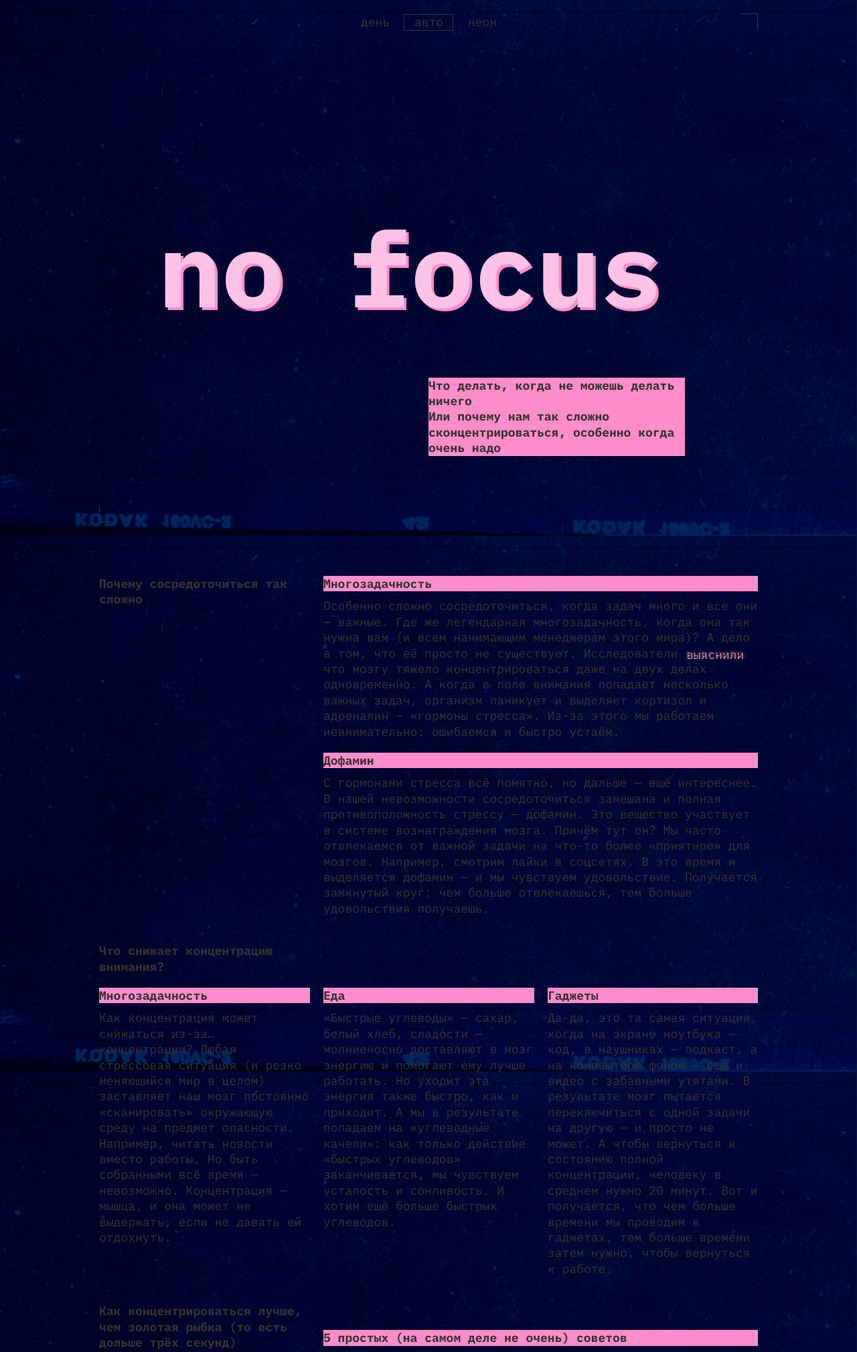
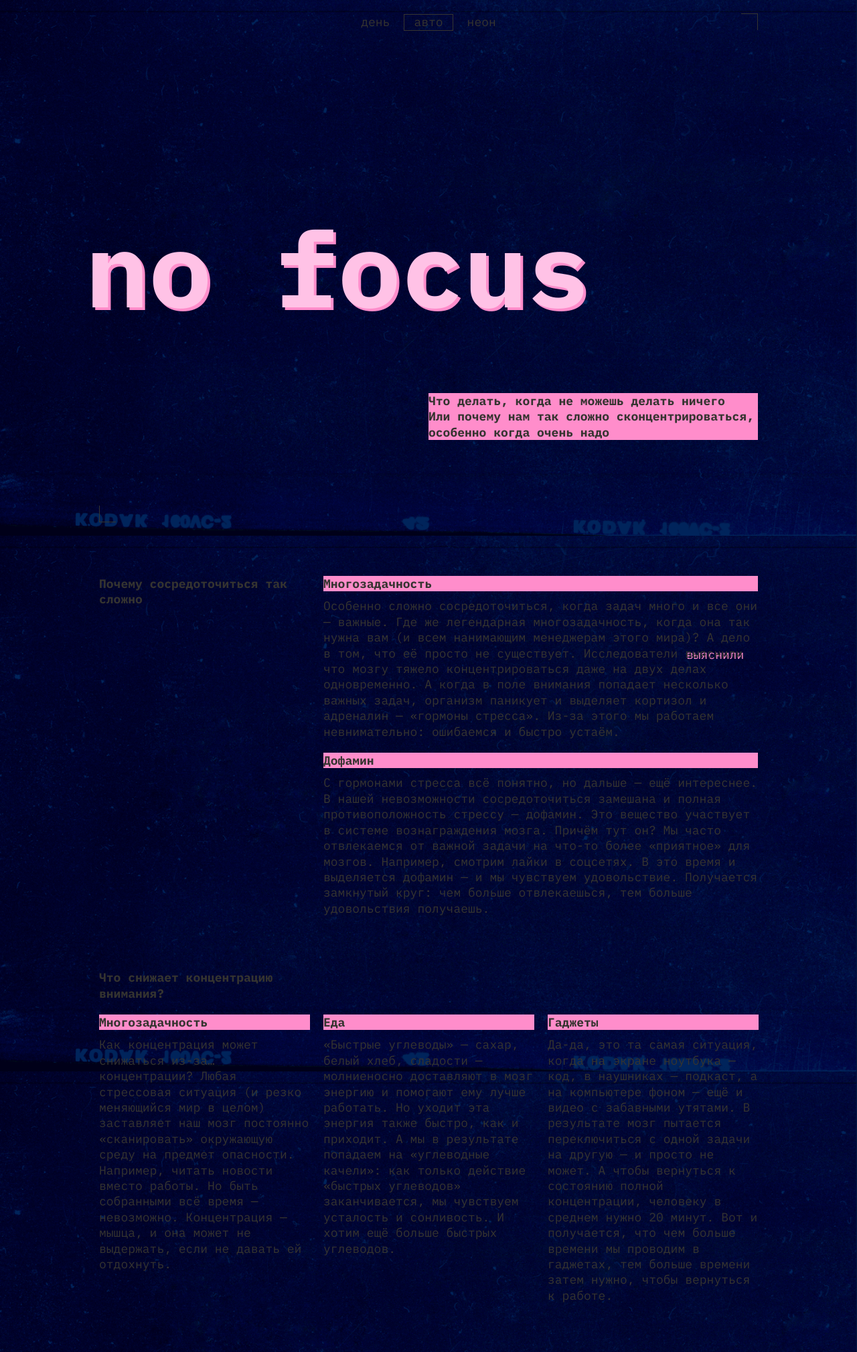
Before and after one commit to Svetlana-kimm/slozhno-sosredotochitsya, a plain HTML site: page index.html in a window 1280 px wide. Shown: the top 2019 px of the page at 67% size. Drawn offline with Linux system fonts and the light colour scheme.

Commit message:
Третья проектная работа - Сложно сосредоточиться

```diff
--- a/styles/style.css
+++ b/styles/style.css
@@ -17,7 +17,6 @@
   position: relative;
   display: grid;
   grid-template-rows: 1fr min-content 1fr;
-  justify-content: center;
   padding: 10px;
   block-size: 100vh;
   min-block-size: 668px;
@@ -31,7 +30,6 @@
   font-weight: 400;
   line-height: 140%;
   color: var(--rec-color);
-  justify-self: end;
   inset-block-start: 10px;
   inset-inline-end: 38px;
 }
@@ -41,18 +39,14 @@
   position: absolute;
   inline-size: 9px;
   block-size: 9px;
-  opacity: 0px;
   border-radius: 50%;
   background-color: var(--rec-color);
   box-shadow: 0px 0px 4px 2px var(--rec-color);
-  margin: 8px 0 9px 10px;
+  inset-inline-start: 42px;
+  inset-block-start: 8px;
 }
 
 /* стили уголков */
-
-.decorated-zone {
-  display: inline-block;
-}
 
 .decorated-zone::before {
   content: "";
@@ -80,9 +74,9 @@
 
 .header__theme-menu {
   display: grid;
-  justify-content: end;
+  justify-self: end;
+  align-self: center;
   block-size: 98px;
-  margin: 65px 0 65px 285px;
 }
 
 .header__theme-menu-list {
@@ -103,10 +97,7 @@
   color: var(--checkbox-color);
   font-weight: 400;
   font-size: var(--font-size);
-  line-height: 18px;
-  min-inline-size: 70px;
-  padding-inline: 13px;
-  padding-block: 2px;
+  line-height: 100%;
 }
 
 .header__theme-menu-button_active {
@@ -136,13 +127,13 @@
   text-align: left;
   color: var(--title-color);
   text-shadow: 4px 4px 0 var(--accent-color);
-  justify-self: center;
   font-size: clamp(7.25rem, 7.0115rem + 1.0178vw, 7.5rem);
 }
 
 .heder_description {
+  justify-self: end;
+  align-self: center;
   max-inline-size: 100%;
-  margin-block: 55px 66px;
 }
 
 .heder_description_text {
@@ -157,8 +148,8 @@
 /* стили блоков по всему сайту */
 
 .main {
+  padding-inline: 10px;
   margin-block-start: 40px;
-  padding-inline: 10px;
 }
 
 .main_title-decor {
@@ -244,13 +235,15 @@
 
 .footer {
   position: relative;
+  display: grid;
+  justify-content: center;
+  align-items: center;
   padding: 10px;
   block-size: 100vh;
   min-block-size: 668px;
 }
 
 .footer_title {
-  margin: 276px 3px 275px 4px;
   text-shadow: 2px 2px 0 var(--accent-color);
 }
 
@@ -265,7 +258,6 @@
     position: relative;
     display: grid;
     grid-template-rows: 1fr min-content 1fr;
-    justify-content: center;
     padding: 20px;
     block-size: 100vh;
     min-block-size: 1024px;
@@ -273,7 +265,6 @@
 
   .decor_item {
     position: absolute;
-    justify-self: end;
     min-inline-size: 52px;
     inset-block-start: 20px;
     inset-inline-end: 29px;
@@ -293,26 +284,22 @@
     inset-block-end: 20px;
   }
 
+  /* стили переключателя тем */
+
   .header__theme-menu {
     display: grid;
-    justify-content: end;
-    align-items: center;
+    justify-self: end;
+    align-self: center;
     block-size: 98px;
-    margin: 0 172px 0 173px;
   }
 
   .header__theme-menu-list {
     display: flex;
     flex-direction: column;
     gap: 10px;
-    min-inline-size: 70px;
-    align-items: flex-start;
-    justify-content: space-around;
   }
 
   .header__theme-menu-button {
-    line-height: 18px;
-    min-inline-size: 70px;
     padding-inline: 13px;
     padding-block: 1.5px;
   }
@@ -320,8 +307,7 @@
   /* стили титула и блока ниже */
 
   .title-decor {
-    justify-self: start;
-    margin-inline-start: -10px;
+    margin-inline-start: -20px;
     font-size: clamp(7.5rem, 0.5625rem + 14.4531vw, 9.8125rem);
   }
 
@@ -329,7 +315,6 @@
     justify-self: end;
     align-self: center;
     max-inline-size: 50%;
-    margin-block: 0;
   }
 
   /* стили блоков по всему сайту */
@@ -339,9 +324,17 @@
     margin-block-start: 60px;
   }
 
+  .main_title-decor {
+    max-inline-size: 236px;
+    text-wrap: wrap;
+    margin-block-start: 60px;
+  }
+
   .cards {
     display: grid;
-    gap: 80px;
+    gap: 10px;
+    padding: 0;
+    margin-block-end: 20px;
   }
 
   .methods,
@@ -358,30 +351,15 @@
     min-inline-size: 472px;
   }
 
-  .main_title-decor {
-    max-inline-size: 236px;
-    text-wrap: wrap;
-    margin-block-start: 60px;
-  }
-
   .reasons_title {
     margin: 0;
     padding: 0;
-  }
-
-  .cards {
-    display: grid;
-    gap: 10px;
-    padding: 0;
-    margin-block-end: 20px;
-    align-self: start;
   }
 
   .methods_description {
     margin-block-start: 60px;
     margin-block-end: 20px;
     min-block-size: 23px;
-    align-self: start;
   }
 
   /* стили для блока с картинками */
@@ -396,8 +374,7 @@
     display: grid;
     grid-template-columns: repeat(auto-fill, minmax(200px, 1fr));
     grid-template-rows: repeat(auto-fill, minmax(150px, 1fr));
-    column-gap: 20px;
-    row-gap: 20px;
+    gap: 20px;
     margin-block-end: 60px;
   }
 
@@ -437,13 +414,15 @@
 
   .footer {
     position: relative;
+    display: grid;
+    justify-content: center;
+    align-items: center;
     padding: 20px;
     block-size: 100vh;
     min-block-size: 1024px;
   }
 
   .footer_title {
-    margin: 443px 184px 442px;
     text-shadow: 2px 2px 0 var(--accent-color);
   }
 }
@@ -478,7 +457,6 @@
 
   .header__theme-menu {
     display: grid;
-    justify-content: center;
     justify-self: center;
     align-self: start;
     block-size: 26px;
@@ -494,8 +472,6 @@
   /* стили титула и блока ниже */
 
   .title-decor {
-    justify-self: start;
-    align-self: center;
     margin-inline-start: -20px;
     font-size: clamp(7.5rem, 0.5625rem + 14.4531vw, 9.8125rem);
   }
@@ -507,15 +483,13 @@
   }
 
   /* стили блоков по всему сайту */
-
   .main {
     padding-inline: 20px;
-    margin-block-start: 60px;
   }
 
   .cards {
     display: grid;
-    gap: 80px;
+    gap: 10px;
   }
 
   .methods,
@@ -523,7 +497,7 @@
     display: grid;
     grid-template-columns: 1fr 2fr;
     column-gap: 20px;
-    align-items: flex-start;
+    align-items: start;
   }
 
   .methods_card,
@@ -534,8 +508,18 @@
 
   .points {
     display: grid;
-    grid-template-columns: repeat(auto-fill, minmax(315px, 1fr));
     column-gap: 20px;
+  }
+
+  .points_card {
+    display: flex;
+    flex-direction: column;
+    align-items: stretch;
+    min-inline-size: 315px;
+  }
+
+  .card-content {
+    align-self: start;
   }
 
   .points_title {
@@ -545,7 +529,6 @@
   .main_title-decor {
     max-inline-size: 315px;
     text-wrap: wrap;
-    margin-block-start: 20px;
   }
 
   .reasons_title {
@@ -553,17 +536,9 @@
     padding: 0;
   }
 
-  .cards {
-    display: grid;
-    gap: 10px;
+  .methods_description {
     margin-block-end: 20px;
   }
-
-  .methods_description {
-    margin-block-start: 60px;
-    margin-block-end: 20px;
-  }
-
   /* стили для блока с картинками */
 
   .pictures_card {
@@ -611,13 +586,16 @@
 
   .footer {
     position: relative;
+    position: relative;
+    display: grid;
+    justify-content: center;
+    align-items: center;
     padding: 20px;
     block-size: 100vh;
     min-block-size: 768px;
   }
 
   .footer_title {
-    margin: 319px 256px 319px 257px;
     text-shadow: 2px 2px 0 var(--accent-color);
   }
 }
```
